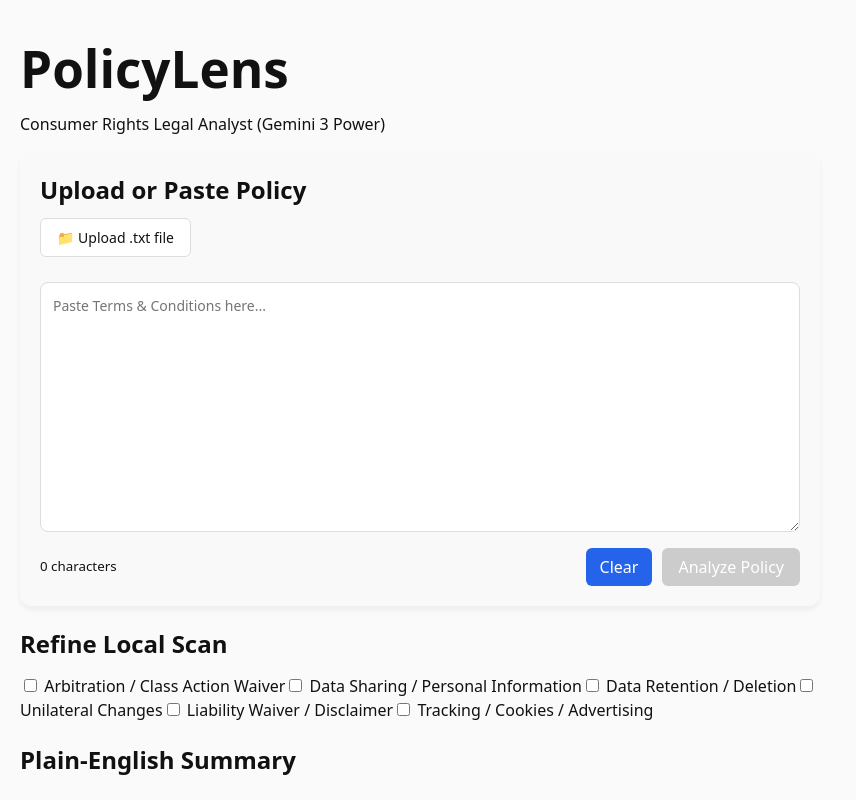
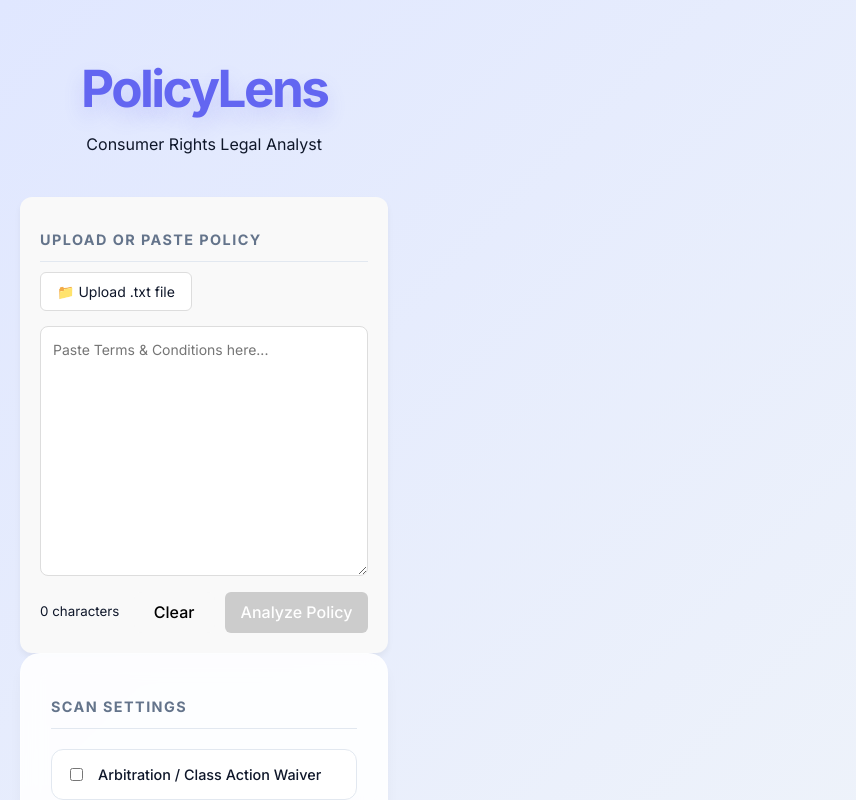
Before and after one commit to arigoldring/policy-lens, a React (Vite) app in the folder policy-lens/: page / in a window 1280 px wide. Shown: the top 800 px of the page, without its empty margins (0-856 px from the left). Built offline with nearby package versions, Linux system fonts and the light colour scheme.

Commit message:
Made the website look prettier

```diff
--- a/policy-lens/src/App.css
+++ b/policy-lens/src/App.css
@@ -1,76 +1,157 @@
+@import url('https://fonts.googleapis.com/css2?family=Inter:wght@400;500;600;700&display=swap');
+
+:root {
+  --primary: #6366f1;
+  --primary-hover: #4f46e5;
+  --bg-gradient: linear-gradient(135deg, #e0e7ff 0%, #f1f5f9 100%);
+  --card-bg: rgba(255, 255, 255, 0.9);
+  --text-main: #0f172a;
+  --text-muted: #64748b;
+  --border-color: #e2e8f0;
+  --shadow-sm: 0 10px 15px -3px rgb(0 0 0 / 0.05);
+}
+
 body {
   margin: 0;
-  font-family: system-ui, -apple-system, Segoe UI, Roboto, Arial, sans-serif;
-  background: #fafafa;
-  color: #111;
+  font-family: 'Inter', -apple-system, sans-serif;
+  background: var(--bg-gradient);
+  background-attachment: fixed;
+  color: var(--text-main);
+  min-height: 100vh;
 }
 
-h1, h2, h3 {
-  margin: 0 0 12px 0;
+.app-wrapper {
+  display: flex;
+  justify-content: center;
+  padding: 60px 20px;
 }
 
-/* Layout containers */
 .container {
+  width: 100%;
   max-width: 800px;
-  margin: 20px auto;
-  padding: 20px;
-  text-align: left; /* important: don't center everything */
+  display: flex;
+  flex-direction: column;
+  gap: 25px;
+}
+
+.app-header {
+  text-align: center;
+}
+
+.app-header h1 {
+  font-size: 3.2rem;
+  font-weight: 800;
+  color: var(--primary);
+  margin: 0;
+  letter-spacing: -0.05em;
+  text-shadow: 0 10px 20px rgba(99, 102, 241, 0.2);
 }
 
 .section {
-  margin-top: 20px;
+  background: var(--card-bg);
+  padding: 30px;
+  border-radius: 20px;
+  border: 1px solid rgba(255, 255, 255, 0.3);
+  box-shadow: var(--shadow-sm);
+  backdrop-filter: blur(12px); /* Makes the background look soft/glassy */
 }
 
-/* Boxes for previews/chunks */
-.preview-box {
-  white-space: pre-wrap;
-  border: 1px solid #ccc;
-  padding: 10px;
-  background-color: #f9f9f9;
-  border-radius: 6px;
+h2 {
+  font-size: 0.9rem;
+  text-transform: uppercase;
+  letter-spacing: 0.1em;
+  color: var(--text-muted);
+  margin-bottom: 20px;
+  border-bottom: 1px solid var(--border-color);
+  padding-bottom: 10px;
 }
 
-/* Small helper for status line */
-.status {
-  font-weight: 600;
+/* --- THE FIX FOR THE TEXT BLOB --- */
+.summary-box {
+  font-family: 'Inter', sans-serif !important;
+  font-size: 1.05rem;
+  line-height: 1.8;
+  color: #334155;
+  background: rgba(248, 250, 252, 0.5);
+  padding: 24px;
+  border-radius: 12px;
+  border-left: 6px solid var(--primary);
+
+  /* These lines preserve the AI's formatting and line breaks */
+  white-space: pre-wrap;
+  word-wrap: break-word;
 }
 
-/* Optional: make buttons nicer globally */
-button {
-  padding: 8px 14px;
-  border-radius: 6px;
-  border: none;
-  background: #2563eb;
-  color: white;
-  cursor: pointer;
+/* Adds a little space between bullet points if they start with '-' or '*' */
+.summary-box::first-line {
+  font-weight: 600;
+  color: var(--primary);
 }
 
-button:disabled {
-  background: #cbd5e1;
-  cursor: not-allowed;
+.detector-grid {
+  display: grid;
+  grid-template-columns: repeat(auto-fit, minmax(180px, 1fr));
+  gap: 12px;
 }
 
-/* PolicyInput styles */
-.input-card {
-  max-width: 800px;
-  margin: 0 auto;
-  padding: 20px;
+.checkbox-item {
+  display: flex;
+  align-items: center;
+  gap: 12px;
+  padding: 14px;
+  background: white;
+  border: 1px solid var(--border-color);
+  border-radius: 12px;
+  font-size: 0.9rem;
+  font-weight: 500;
+  transition: 0.3s;
 }
 
-.file-row {
-  margin-bottom: 8px;
+.checkbox-item:hover {
+  border-color: var(--primary);
+  transform: translateY(-2px);
+  box-shadow: 0 4px 12px rgba(0,0,0,0.05);
 }
 
-.textarea {
-  width: 100%;
-  height: 250px;
-  margin-top: 10px;
-  padding: 10px;
-  font-size: 14px;
-  resize: vertical;
+.loader {
+  text-align: center;
+  font-weight: 600;
+  color: var(--primary);
+  padding: 20px;
+  animation: pulse 1.5s infinite;
 }
 
-.filename {
-  margin-left: 12px;
+@keyframes pulse {
+  0% { opacity: 0.5; }
+  50% { opacity: 1; }
+  100% { opacity: 0.5; }
+}
+
+.flag-card {
+  padding: 20px;
+  background: white;
+  border: 1px solid #fee2e2;
+  border-radius: 16px;
+  margin-bottom: 15px;
+  box-shadow: 0 2px 4px rgba(0,0,0,0.02);
+}
+
+.flag-category {
+  color: #be123c;
+  font-weight: 700;
+  font-size: 0.7rem;
+  background: #fff1f2;
+  padding: 4px 12px;
+  border-radius: 100px;
+  margin-bottom: 12px;
+  display: inline-block;
+  text-transform: uppercase;
+}
+
+.flag-snippet {
+  font-family: 'Inter', sans-serif !important;
   font-style: italic;
+  color: #475569;
+  border-left: 3px solid #e2e8f0;
+  padding-left: 15px;
 }
--- a/policy-lens/src/App.tsx
+++ b/policy-lens/src/App.tsx
@@ -8,27 +8,20 @@
 import "./App.css";
 
 function App() {
-  // --- Text State ---
   const [currentText, setCurrentText] = useState<string>("");
   const [lastReceivedText, setLastReceivedText] = useState<string>("");
-
-  // --- Analysis State ---
   const [chunks, setChunks] = useState<string[]>([]);
   const [flags, setFlags] = useState<Flag[]>([]);
   const [hasAnalyzed, setHasAnalyzed] = useState<boolean>(false);
-
-  // --- AI Summary State ---
   const [summary, setSummary] = useState<string>("");
   const [isLoading, setIsLoading] = useState(false);
   const [error, setError] = useState<string>("");
 
-  // --- Selection State ---
   const allKeys = Object.keys(detectors) as DetectorKey[];
   const [selected, setSelected] = useState<DetectorKey[]>([]);
 
   async function handleAnalyze() {
     if (!currentText.trim()) return;
-
     try {
       setError("");
       setSummary("");
@@ -37,7 +30,6 @@
 
       const normalized = normalizeText(currentText);
       const chunked = chunkText(normalized);
-
       setLastReceivedText(normalized);
       setChunks(chunked);
 
@@ -52,17 +44,11 @@
       });
 
       if (!response.ok) throw new Error("Could not connect to the AI server.");
-
       const data = await response.json();
       setSummary(data.summary || "No summary was returned.");
-
     } catch (err: unknown) {
-      console.error("Analysis Error:", err);
-      if (err instanceof Error) {
-        setError(err.message);
-      } else {
-        setError("An unexpected error occurred during analysis.");
-      }
+      if (err instanceof Error) setError(err.message);
+      else setError("An unexpected error occurred.");
     } finally {
       setIsLoading(false);
     }
@@ -80,22 +66,25 @@
   }
 
   return (
+    <div className="app-wrapper">
       <div className="container">
         <header className="app-header">
           <h1>PolicyLens</h1>
-        <p>Consumer Rights Legal Analyst (Gemini 3 Power)</p>
+          <p>Consumer Rights Legal Analyst</p>
         </header>
 
-      {/* Synchronized Props */}
+        <main className="content-layout">
+          <section className="input-section">
             <PolicyInput
               text={currentText}
               onTextChange={setCurrentText}
               onAnalyze={handleAnalyze}
               onClear={handleClear}
             />
+          </section>
 
-      <div className="section">
-        <h2>Refine Local Scan</h2>
+          <section className="section">
+            <h2>Scan Settings</h2>
             <div className="detector-grid">
               {allKeys.map((key) => (
                 <label key={key} className="checkbox-item">
@@ -112,45 +101,44 @@
                 </label>
               ))}
             </div>
-      </div>
+          </section>
 
-      <div className="section summary-section">
-        <h2>Plain-English Summary</h2>
-        {isLoading && <div className="loader">Gemini is translating legalese...</div>}
-        {error && <div className="error-message" style={{ color: 'red', fontWeight: 'bold' }}>{error}</div>}
-        {summary && (
-          <div className="summary-box" style={{ whiteSpace: 'pre-wrap' }}>
-            {summary}
-          </div>
+          {(summary || isLoading || error) && (
+            <section className="section summary-section">
+              <h2>AI Insight</h2>
+              {isLoading && <div className="loader">Analyzing fine print...</div>}
+              {error && <div className="error-message">{error}</div>}
+              {summary && <div className="summary-box">{summary}</div>}
+            </section>
           )}
-      </div>
 
-      <div className="section">
+          <section className="section">
             <h2>Detected Clauses ({flags.length})</h2>
-        {!hasAnalyzed && <p className="muted">Upload a policy to see specific legal flags.</p>}
-        {hasAnalyzed && flags.length === 0 && <p>✅ No selected issues detected in the text.</p>}
-
+            {!hasAnalyzed && <p className="muted text-center">Ready to analyze your policy text.</p>}
             <div className="flags-container">
               {flags.map((flag, idx) => (
                 <div key={idx} className="flag-card">
                   <span className="flag-category">{flag.category}</span>
-              <p className="flag-snippet">"{flag.snippet}"</p>
-              <small>Found in segment #{flag.chunkIndex + 1}</small>
+                  <p className="flag-snippet">{flag.snippet}</p>
+                  <small>Segment #{flag.chunkIndex + 1}</small>
                 </div>
               ))}
             </div>
-      </div>
+          </section>
+        </main>
 
-      <details className="debug-info">
-        <summary>System Health</summary>
+        <footer className="debug-info">
+          <details>
+            <summary>System Diagnostics</summary>
             <div className="debug-content">
-          <p>Text Length: {lastReceivedText.length} characters</p>
-          <p>Segments: {chunks.length}</p>
-          <button onClick={async () => alert(await testGemini("PolicyLens is online!"))}>
-            Ping AI Server
+              <p>Chars: {lastReceivedText.length} | Segments: {chunks.length}</p>
+              <button className="secondary-button" onClick={async () => alert(await testGemini("Online"))}>
+                Test Server
               </button>
             </div>
           </details>
+        </footer>
+      </div>
     </div>
   );
 }
```
Also changed, not shown: 2 other files (tests, documents, lock files or other folders). Lines whose indentation alone changed are shown as unchanged.
